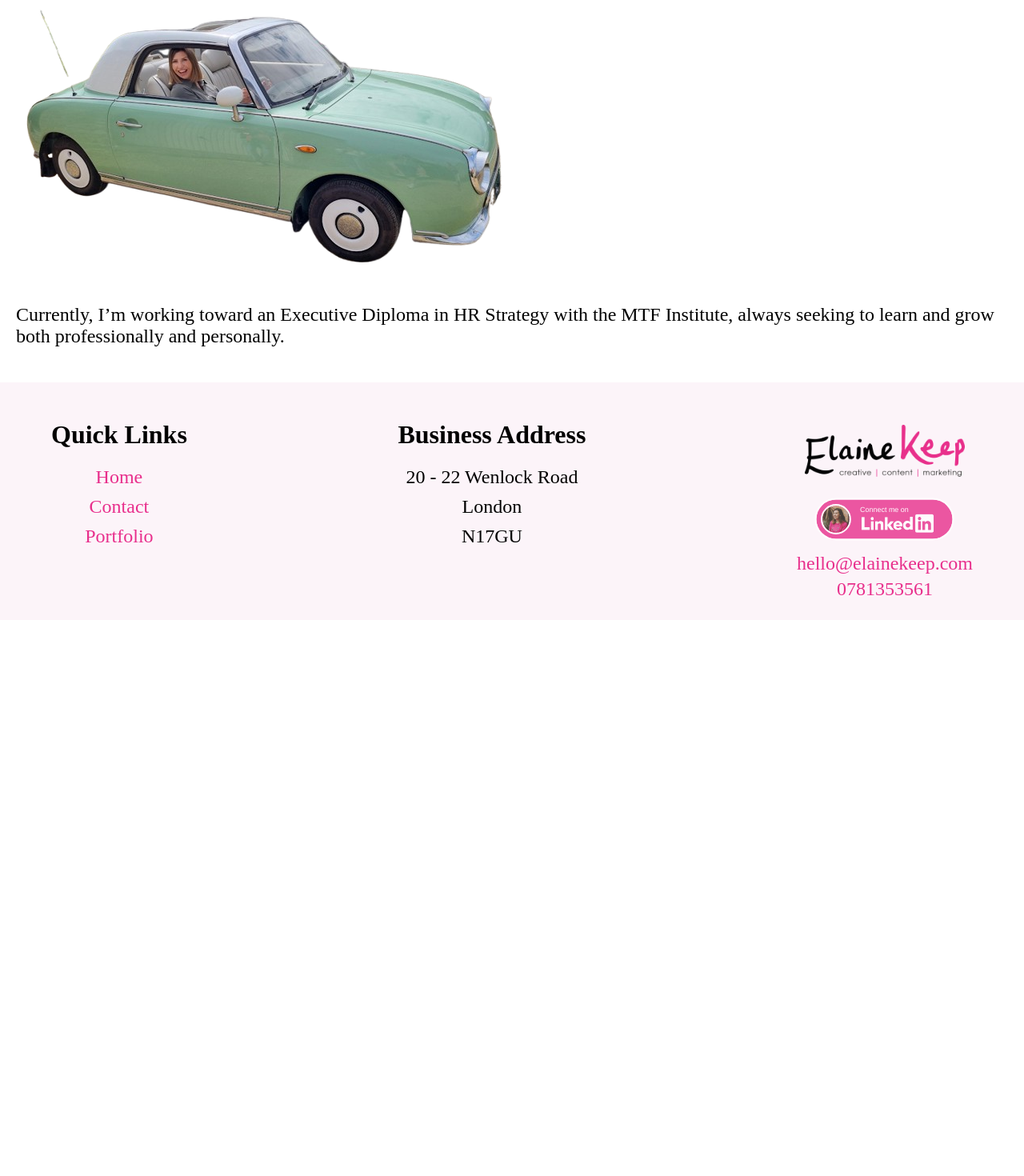
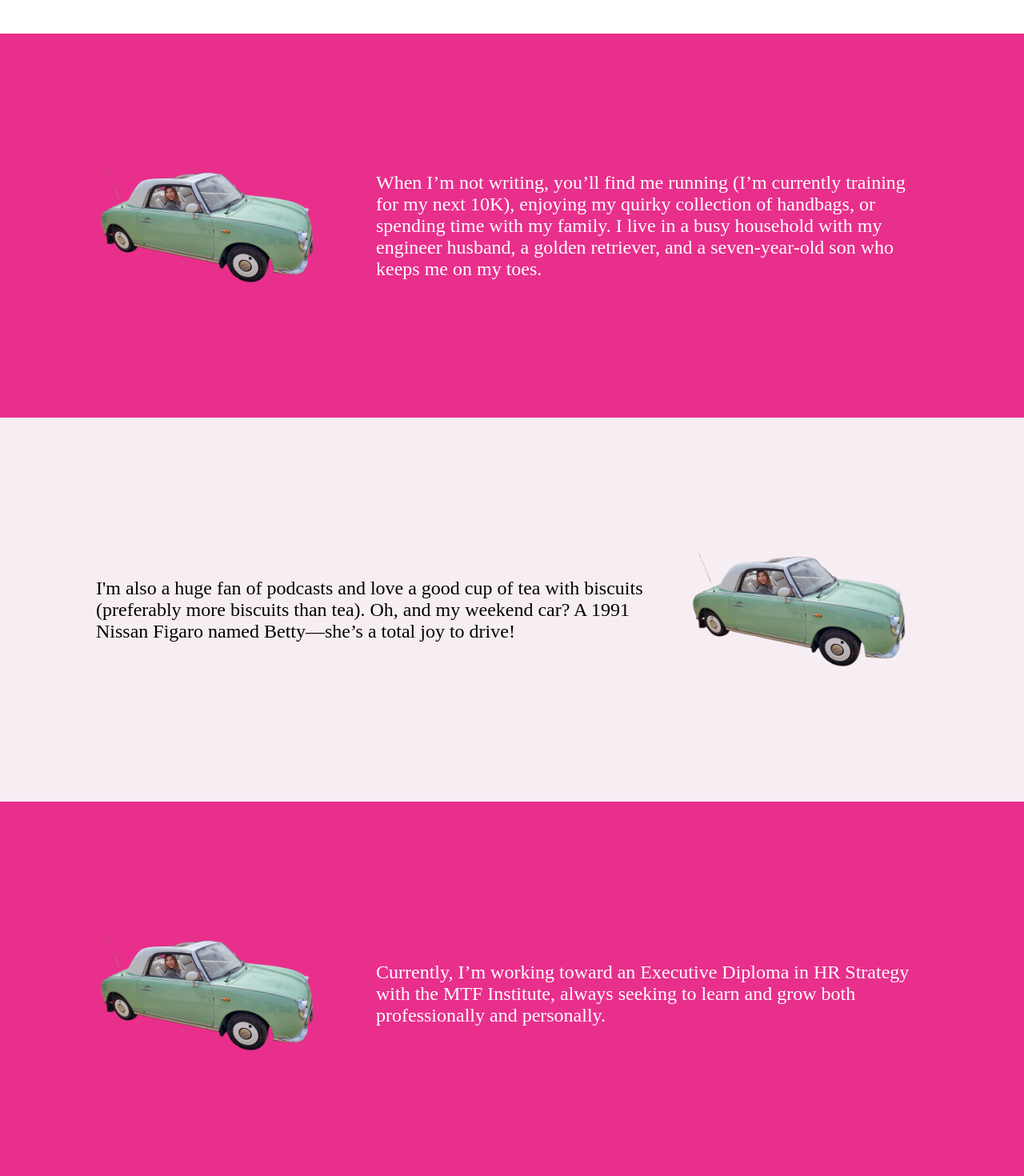
Before and after one commit to natbates/Elaines-Website, a React (Create React App) app: page /about in a window 1280 px wide. Shown: the part 800-2270 px from the top of the page at 80% size. Before the commit the page ends 1575 px from the top, so only its background shows below. Built offline with nearby package versions, Linux system fonts and the light colour scheme; no server answers; a web font is replaced by a local one.

Commit message:
added redirects

```diff
--- a/src/components/dashboard/removeItem.jsx
+++ b/src/components/dashboard/removeItem.jsx
@@ -73,7 +73,7 @@ const RemoveItem = ({ items, collectionName, storageFolder, onFetch, itemType })
                                     src={item}
                                     alt={`Brand ${index + 1}`}
                                     onClick={() => removeItem(null, item)}
-                                    className="brand-image clickable"
+                                    className="remove-brand-image clickable"
                                 />
                             </div>
                         ))}
--- a/src/pages/about-me.jsx
+++ b/src/pages/about-me.jsx
@@ -10,11 +10,25 @@ const AboutMe = () => {
             </div>
             <div id="contact-curve"></div>
             <div id = "about-info">
-                <p>From crafting impactful email sequences to long-form blog posts, landing pages, and web copy, I specialize in helping businesses like yours connect with their audience in meaningful ways. I’ve worked with clients across industries—from innovative fintech startups to global e-commerce giants—driving traffic, boosting conversions, and delivering results that matter.</p>
-                <p>When I’m not writing, you’ll find me running (I’m currently training for my next 10K), enjoying my quirky collection of handbags, or spending time with my family. I live in a busy household with my engineer husband, a golden retriever, and a seven-year-old son who keeps me on my toes.</p>
-                <p>I'm also a huge fan of podcasts and love a good cup of tea with biscuits (preferably more biscuits than tea). Oh, and my weekend car? A 1991 Nissan Figaro named Betty—she’s a total joy to drive!</p>
-                <img src = "/images/processed/car.png"></img>
-                <p>Currently, I’m working toward an Executive Diploma in HR Strategy with the MTF Institute, always seeking to learn and grow both professionally and personally.</p>
+                <div id="section-one" className="section">
+                    <p>From crafting impactful email sequences to long-form blog posts, landing pages, and web copy, I specialize in helping businesses like yours connect with their audience in meaningful ways. I’ve worked with clients across industries—from innovative fintech startups to global e-commerce giants—driving traffic, boosting conversions, and delivering results that matter.</p>
+                    <img id = "car-img" src = "/images/processed/car.png"></img>
+                </div>
+
+                <div id="section-two" className="section">
+                    <img id = "car-img" src = "/images/processed/car.png"></img>
+                    <p>When I’m not writing, you’ll find me running (I’m currently training for my next 10K), enjoying my quirky collection of handbags, or spending time with my family. I live in a busy household with my engineer husband, a golden retriever, and a seven-year-old son who keeps me on my toes.</p>
+                </div>
+
+                <div id="section-three" className="section">
+                    <p>I'm also a huge fan of podcasts and love a good cup of tea with biscuits (preferably more biscuits than tea). Oh, and my weekend car? A 1991 Nissan Figaro named Betty—she’s a total joy to drive!</p>
+                    <img id = "car-img" src = "/images/processed/car.png"></img>
+                </div>
+
+                <div id="section-four" className="section">
+                    <img id = "car-img" src = "/images/processed/car.png"></img>
+                    <p>Currently, I’m working toward an Executive Diploma in HR Strategy with the MTF Institute, always seeking to learn and grow both professionally and personally.</p>
+                </div>
             </div>
         </div>
     );
--- a/src/sections/Results.jsx
+++ b/src/sections/Results.jsx
@@ -31,7 +31,6 @@ const Results = () => {
                     </li>
                 ))}
             </ul>
-            <img id = "car-img" src = "/images/processed/car.png"></img>
             <div id = "results-bottom-curve"></div>
         </div>
     );
--- a/src/sections/brands.jsx
+++ b/src/sections/brands.jsx
@@ -41,6 +41,7 @@ const Brands = () => {
 
     return (
         <div id="brands">
+            <h1>Don't just take it from me...</h1>
             <div className="brand-background"></div>
             {loading ? (
                 <div>Loading...</div>
--- a/src/styles/about.css
+++ b/src/styles/about.css
@@ -16,6 +16,53 @@
     z-index: 3;
 }
 
+.section
+{
+    padding: 90px;
+    padding-left: 120px;
+    padding-right: 120px;
+    min-height: 300px;
+    display: flex;
+    justify-content: center;
+    align-items: center;
+    gap: 50px;
+}
+
+.section img
+{
+    width: 300px;
+    height: 300px;
+    object-fit: contain;
+    display: block;
+}
+
+#section-one
+{
+    background-color: var(--white);
+    padding-top: 0;
+}
+
+#section-two
+{
+    background-color: var(--hot-pink);
+    color: var(--white);
+
+}
+
+#section-three
+{
+    display: flex;
+    background-color: #f7eef4;
+    color: black;
+}
+
+#section-four
+{
+    background-color: var(--hot-pink);
+    color: var(--white);
+}
+
+
 #about-me-page .main-text
 {
     position: absolute;
@@ -31,12 +78,17 @@
 
 #about-info
 {
-    padding: 20px;
+    padding-top: 0;
+    text-align: start;
+    color: var(--hot-pink)
+
 }
 
 #about-info p
 {
     font-size: 1.5rem;
+    margin: 0;
+    height: 100%;
 }
 
 #about
--- a/src/styles/brands.css
+++ b/src/styles/brands.css
@@ -5,14 +5,20 @@
     width: 100%;
     height: auto;
     position: relative;
-    padding-top: 250px;
+    padding-top: 150px;
     background-color: #f7eef4;
     z-index: 2;
 }
 
+#brands h1{
+    font-size: 4rem;
+    margin: 5%;
+    text-align: center;
+}
+
 .brand-background {
     background-image: url("/public/images/processed/polka.png");
-    opacity: 0.3;
+    opacity: 0.1;
     width: 100%;
     position: absolute;
     top: 0;
@@ -21,59 +27,60 @@
     background-repeat: repeat;
     background-size: 200px 100px; /* Adjusts the image to 30% of its original size */
     background-position: center; /* Keeps the background centered */
-    z-index: -1;
-    display: none;
+    z-index: 3;
 }
 
 .brand-container {
     display: flex;
     flex-wrap: wrap; /* Allows items to wrap to the next row */
-    gap: 16px; /* Adds space between items */
+    gap: 24px; /* Adds space between items */
     justify-content: center; /* Centers the items horizontally */
-    padding: 0px;
-    padding-top: 0;
+    align-items: flex-start; /* Aligns items to the top of the row for consistency */
+    padding: 0;
     z-index: 2;
+
 }
 
 .brand {
-    flex: 0 0 auto; /* Prevents items from flexing or shrinking */
-    box-sizing: border-box; /* Includes padding and border in width calculations */
+    display: flex;
+    flex-direction: column; /* Stacks the content vertically */
+    align-items: center; /* Centers content horizontally */
+    justify-content: flex-start; /* Ensures content is aligned to the top */
+    text-align: center; /* Ensures text alignment is consistent */
     padding: 15px;
-    display: flex; /* Enables flexbox */
-    align-items: center; /* Centers content vertically */
-    justify-content: space-between; /* Centers content horizontally */
-    flex-direction: column;
-}
-
-@media (min-width: 2000px) {
-    .brand
-    {
-        flex: 1 1 calc(16.66% - 16px); /* Each item takes up roughly 1/6th of the row minus the gap */
-        max-width: calc(16.66% - 16px); /* Ensures items do not grow beyond this size */
-    }
+    box-sizing: border-box;
+    flex: 0 0 auto; /* Prevents items from growing or shrinking */
+    width: 150px; /* Set a uniform width for all brand items */
+    height: 200px;
 }
 
 .brand-image {
     width: 100%; /* Makes the image fill the container width */
-    height: 100%; /* Makes the image fill the container height */
-    object-fit: contain; /* Preserves the aspect ratio while ensuring the image fits within the container */
-    display: block; /* Removes any inline space below images */
-    width: 200px; /* Ensures uniform width for brand items */
-    height: 200px; /* Ensures uniform height for brand items */
+    height: auto; /* Maintains aspect ratio */
+    object-fit: contain; /* Ensures the image fits inside the container */
+    width: 100px; /* Set a maximum width for the images */
+    height: 100px; /* Set a maximum height for the images */
+    padding-bottom: 10px; /* Adds space between the image and text */
+    box-sizing: border-box;
 }
 
+.star-container {
+    display: flex; /* Enables flexbox for star alignment */
+    justify-content: center; /* Centers stars horizontally */
+    gap: 4px; /* Adds space between stars */
+}
 
-.star-container img
-{
+.star-container img {
     width: 20px;
     height: auto;
 }
 
-
-.brand p
-{
+.brand p {
     font-size: 1.5rem;
-    text-align: center;
+    margin: 10px 0; /* Adds spacing above and below the text */
+    line-height: 1.2; /* Improves readability of multi-line text */
+    text-align: center; /* Ensures text is centered */
+    text-wrap: nowrap;
 }
 
 
@@ -85,9 +92,11 @@
     background-size: cover;
     z-index: 100;
     position: absolute;
-    top: 00;
+    top: 0;
     z-index: 22331;
     height: 200px;
     width: 100vw;
     left: 0;
+    transform: scaleY(0.4);
+    transform-origin: top center;
 }
--- a/src/styles/removeItem.css
+++ b/src/styles/removeItem.css
@@ -92,7 +92,7 @@
     text-align: center;
 }
 
-.brand-image {
+.remove-brand-image {
     min-width: 100px;
     height: auto;
     cursor: pointer;
--- a/src/styles/results.css
+++ b/src/styles/results.css
@@ -4,7 +4,7 @@
     padding: 50px;
     padding-top: 80px;
     background-color: var(--hot-pink);
-    padding-bottom: 100px;
+    padding-bottom: 00px;
 }
 
 #results h1
@@ -55,16 +55,3 @@
     left: 0;
     bottom: -150;
 }
-
-#car-img
-{
-    position: absolute;
-    z-index: 10;
-    left: 50%;
-    transform: translateX(-50%);
-    width: 100%;
-    height: auto;
-    max-width: 700px;
-    z-index: 11;
-    bottom: -250px;
-}
```
Also changed, not shown: 1 other file (tests, documents, lock files or other folders).
